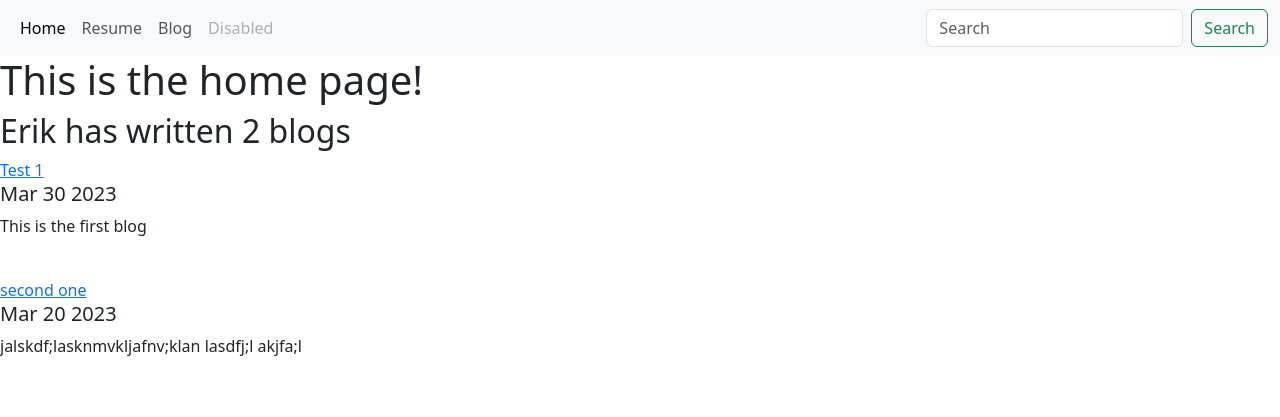
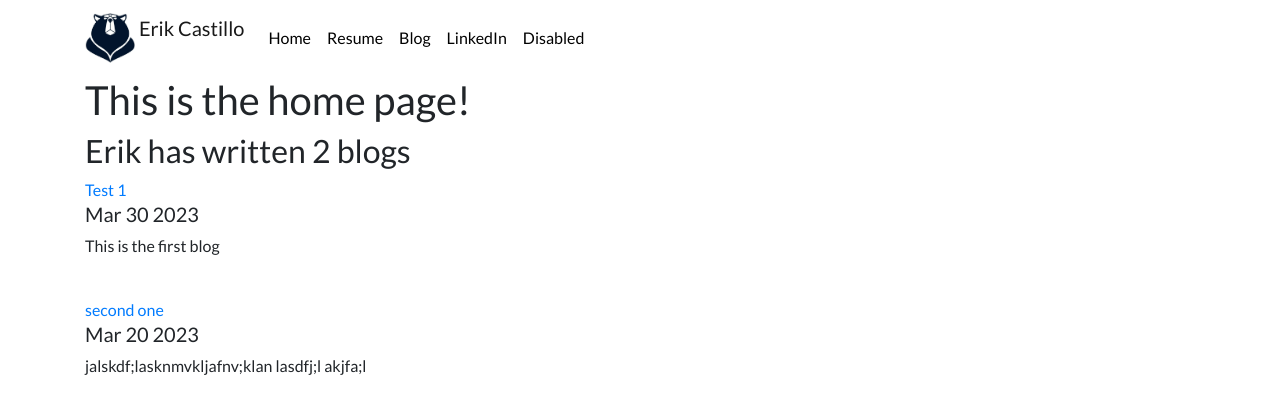
Before and after one commit to eacastUA/django-3-personal_portfolio, a Django app: page /blog/ in a window 1280 px wide. Shown: the top 417 px of the page. Run offline with Django 3.2, Linux system fonts and the light colour scheme; data comes from the database, SQL or seed files in the repository; some libraries are stand-ins or nearby versions.

Commit message:
edited navbar |logo|links|format

```diff
--- /dev/null
+++ b/portfolio/static/portfolio/custom.css
@@ -0,0 +1,24 @@
+.navbar-nav .nav-link {
+    color: rgba(0,0,0,1) !important;
+}
+
+.navbar-nav .nav-link:hover {
+    color: rgba(0,0,0,.5) !important;
+}
+
+body {
+    font-family: 'Lato', sans-serif;
+}
+
+#blogtitle {
+    font-size: 6rem;
+}
+
+@media (min-width: 992px) {
+    #hometext {
+        font-size: 4rem;
+    }
+    #blogdetailtitle {
+        font-size: 5rem;
+    }
+}
--- a/portfolio/templates/portfolio/base.html
+++ b/portfolio/templates/portfolio/base.html
@@ -2,21 +2,36 @@
 <!doctype html>
 <html lang="en">
   <head>
+    {% load static%}
     <meta charset="utf-8">
     <meta name="viewport" content="width=device-width, initial-scale=1">
     <title>Bootstrap demo</title>
     <link href="https://cdn.jsdelivr.net/npm/bootstrap@5.3.0-alpha2/dist/css/bootstrap.min.css" rel="stylesheet" integrity="sha384-aFq/bzH65dt+w6FI2ooMVUpc+21e0SRygnTpmBvdBgSdnuTN7QbdgL+OapgHtvPp" crossorigin="anonymous">
+
+
+    <link rel="stylesheet" href="https://stackpath.bootstrapcdn.com/bootstrap/4.4.1/css/bootstrap.min.css" integrity="sha384-Vkoo8x4CGsO3+Hhxv8T/Q5PaXtkKtu6ug5TOeNV6gBiFeWPGFN9MuhOf23Q9Ifjh" crossorigin="anonymous">
+
+    <link rel="stylesheet" href="{% static "portfolio/custom.css" %}">
+
+    <link href="https://fonts.googleapis.com/css?family=Lato&display=swap" rel="stylesheet">
+
+    <link rel="icon" type="image/png" href="{% static "portfolio/logo.png" %}">
+
+    <title>Erik Castillo</title>
   </head>
   <body>
-    {% load static%}
-    <nav class="navbar navbar-expand-lg bg-body-tertiary">
-        <div class="container-fluid">
-          {% comment %} <a class="navbar-brand" href="#">Castillo</a> {% endcomment %}
+
+    <nav id="topNav" class="navbar navbar-expand-md navbar-light">
+        <div class="container">
+          <a class="navbar-brand" href="{% url 'home' %}">
+            <img src="{% static 'portfolio/logo.jpg/' %}" width='50', height='50' class='d-inline-block align-top' alt="Erik's Logo">
+            <span>Erik Castillo</span>
+          </a>
           <button class="navbar-toggler" type="button" data-bs-toggle="collapse" data-bs-target="#navbarSupportedContent" aria-controls="navbarSupportedContent" aria-expanded="false" aria-label="Toggle navigation">
             <span class="navbar-toggler-icon"></span>
           </button>
-          <div class="collapse navbar-collapse" id="navbarSupportedContent">
-            <ul class="navbar-nav me-auto mb-2 mb-lg-0">
+          <div class="collapse navbar-collapse text-center" id="navbar">
+            <ul class="navbar-nav me-auto">
               <li class="nav-item">
                 <a class="nav-link active" aria-current="page" href="{% url 'home' %}">Home</a>
               </li>
@@ -26,30 +41,23 @@
               <li class="nav-item">
                 <a class="nav-link" href="{% url 'blog:all_blogs' %}">Blog</a>
               </li>
-              {% comment %} <li class="nav-item dropdown">
-                <a class="nav-link dropdown-toggle" href="#" role="button" data-bs-toggle="dropdown" aria-expanded="false">
-                  Dropdown
-                </a>
-                <ul class="dropdown-menu">
-                  <li><a class="dropdown-item" href="#">Action</a></li>
-                  <li><a class="dropdown-item" href="#">Another action</a></li>
-                  <li><hr class="dropdown-divider"></li>
-                  <li><a class="dropdown-item" href="#">Something else here</a></li>
-                </ul>
-              </li> {% endcomment %}
+              <li class="nav-item">
+                <a class="nav-link" href="http://www.linkedin.com/in/erik-castillo-az" target="_blank">LinkedIn</a>
+              </li>
               <li class="nav-item">
                 <a class="nav-link disabled">Disabled</a>
               </li>
             </ul>
-            <form class="d-flex" role="search">
-              <input class="form-control me-2" type="search" placeholder="Search" aria-label="Search">
-              <button class="btn btn-outline-success" type="submit">Search</button>
-            </form>
           </div>
         </div>
     </nav>
-
-{% block content %}{% endblock content %}
+<div class="container">
+  {% block content %}{% endblock content %}
+</div>
+    <script src="https://code.jquery.com/jquery-3.4.1.slim.min.js" integrity="sha384-J6qa4849blE2+poT4WnyKhv5vZF5SrPo0iEjwBvKU7imGFAV0wwj1yYfoRSJoZ+n" crossorigin="anonymous"></script>
+    <script src="https://cdn.jsdelivr.net/npm/popper.js@1.16.0/dist/umd/popper.min.js" integrity="sha384-Q6E9RHvbIyZFJoft+2mJbHaEWldlvI9IOYy5n3zV9zzTtmI3UksdQRVvoxMfooAo" crossorigin="anonymous"></script>
+    <script src="https://stackpath.bootstrapcdn.com/bootstrap/4.4.1/js/bootstrap.min.js" integrity="sha384-wfSDF2E50Y2D1uUdj0O3uMBJnjuUD4Ih7YwaYd1iqfktj0Uod8GCExl3Og8ifwB6" crossorigin="anonymous"></script>
     <script src="https://cdn.jsdelivr.net/npm/bootstrap@5.3.0-alpha2/dist/js/bootstrap.bundle.min.js" integrity="sha384-qKXV1j0HvMUeCBQ+QVp7JcfGl760yU08IQ+GpUo5hlbpg51QRiuqHAJz8+BrxE/N" crossorigin="anonymous"></script>
   </body>
-</html>
+
+  </html>
```
Also changed, not shown: portfolio/static/portfolio/logo.jpg (added).
